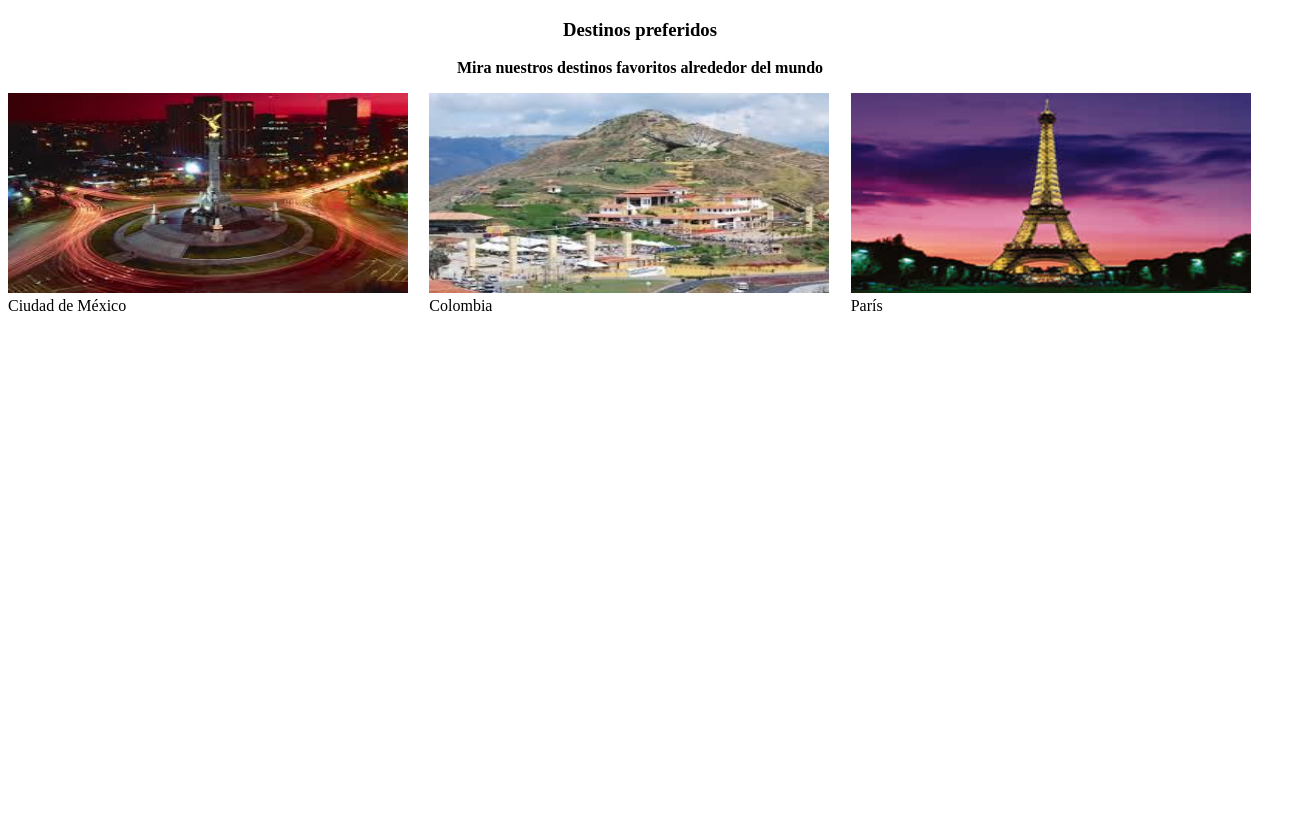
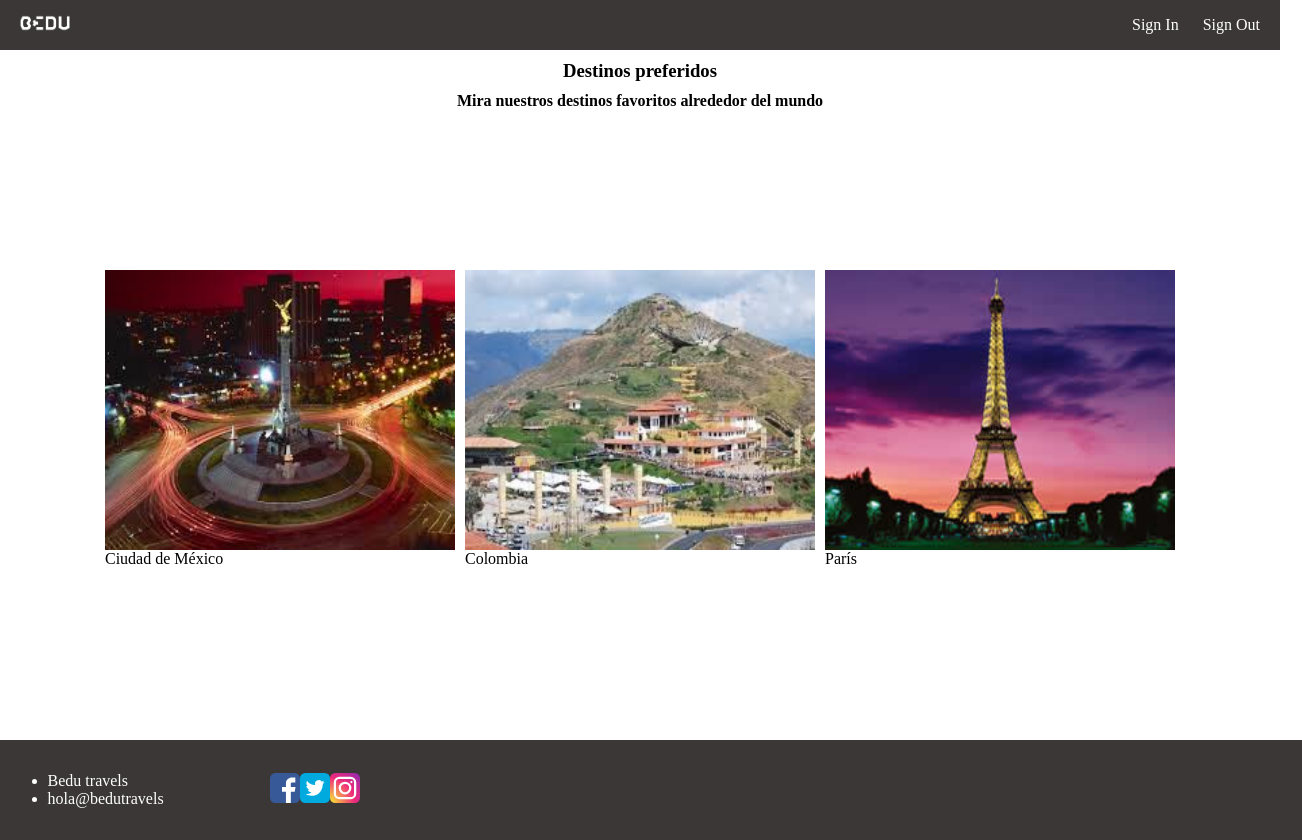
Before and after one commit to LGerardoGTZ/frontend-fundamentals, a plain HTML site: page destinations.html in a window 1280 px wide. Shown: the whole page, 1302 px wide, since content can reach past the window. Before the commit the page ends 800 px from the top, so only its background shows below. Drawn offline with Linux system fonts and the light colour scheme.

Commit message:
Improvements in footer and destinations

```diff
--- a/assets/css/common/footer.css
+++ b/assets/css/common/footer.css
@@ -5,37 +5,36 @@ padding: 0;
 }
 
 .footer{
-    background-color: black;
+    background-color: rgb(59, 55, 55);
     width: 100%;
-    height: auto;
+    height: 100px;
     margin-top: 50px;
     padding-left: 22px;
     color: white;
+    display: flex;
+    justify-content: flex-start;
+    align-items: center;
+
 }
 
 
 
-} */
 
-footer{
-    display: flex;
-    align-items: center;
-    justify-content: flex-start;
-}
+
 
 .contact{
     color: white;
-    width: 10%;
-    padding:5% 1%;
-    display:inline-block
+    width: 15%;
+    padding: 2%;
+
 
 
 }
 
-  .social-media-icons{
+  .social-media{
+      width: 20px;
+      margin: 5px;
 
-    width: 10%;
-    padding-left: 5%;
-    display: inline-block;
+
 
 }
--- a/assets/css/destinations/destinations.css
+++ b/assets/css/destinations/destinations.css
@@ -1,33 +1,43 @@
- h3, p{
+ *{
+     margin: 0;
+     padding: 0;
+ }
+
+ h3, p {
 
     font-weight: bold;
     text-align: center;
+    margin-top: 10px;
+
+}
+body{
+    height: 90vh;
+}
+
+
+.destinations{
+
+    height: 70vh;
+    display: grid;
+    margin-top: 20px;
+    /* grid-template-rows: 200px; */
+    grid-template-columns: repeat(3, minmax(300px, 350px));
+    justify-content: center;
+    align-content: center;
+    column-gap: 10px;
 
 }
 
-
-.container{
-
-    display: grid;
-    /* grid-template-rows: 200px; */
-    grid-template-columns: 1fr 1fr 1fr;
-    grid-template-areas: "mexico" "colombia" "paris";
-
-
+.image-destination{
+    display: block;
+    width: 100%;
+    height: 100%;
+    text-align: center;
+}
+.city-images{
+    margin: 0em;
 }
 
-/* .image-destination{
-    object-fit: cover;
-} */
-
-.mexico{
-    grid-area: mexico;
+div .item{
+    text-align: center;
 }
-
-.colombia{
-    grid-area: colombia;
-}
-
-.paris{
-    grid-area: paris;
-}
--- a/destinations.html
+++ b/destinations.html
@@ -5,19 +5,65 @@
     <meta name="viewport" content="width=device-width, initial-scale=1.0">
     <title>Destinations</title>
     <link rel="stylesheet" href="./assets/css/destinations/destinations.css">
+    <link rel="stylesheet" href="./assets/css/common/header.css">
+    <link rel="stylesheet" href="./assets/css/common/footer.css">
 </head>
 <body>
+    <nav>
+        <div>
+          <a href="#">
+            <img src="./assets/images/bedu_logo.png" alt="bedu logo" id="bedu-logo">
+          </a>
+        </div>
+        <div>
+          <a href="#">Sign In</a>
+          <a href="#">Sign Out</a>
+        </div>
+      </nav>
+
     <h3>Destinos preferidos</h3>
     <p>Mira nuestros destinos favoritos alrededor del mundo</p>
-    <div class="container">
-        <!-- <figure class="destinations-photos">  -->
-            <div class="item"><img class="image-destination mexico" src="assets/images/destinations/Sesion04-FlexBoxYTheGrid_Ejemplo02_assets_images_cdmx.jpeg" width="400px" height="200px" alt="cdmx">Ciudad de México</div>
-            <div class="item"><img class="image-destination colombia" src="assets/images/destinations/Sesion04-FlexBoxYTheGrid_Ejemplo02_assets_images_colombia.jpg" width="400px" height="200px" alt="colombia">Colombia</div>
-            <div class="item"><img class="image-destination paris" src="assets/images/destinations/Sesion04-FlexBoxYTheGrid_Ejemplo02_assets_images_francia.jpg" width="400px" height="200px" alt="francia">París</div>
+    <section class="destinations">
+      <figure class="city-images">
+        <img class="image-destination" src="assets/images/destinations/Sesion04-FlexBoxYTheGrid_Ejemplo02_assets_images_cdmx.jpeg" alt="cdmx"><span class="city-names">Ciudad de México</span>
+      </figure>
+      <figure class="city-images">
+        <img class="image-destination" src="assets/images/destinations/Sesion04-FlexBoxYTheGrid_Ejemplo02_assets_images_colombia.jpg" alt="colombia"><span class="city-names">Colombia</span>
+      </figure>
+      <figure class="city-images">
+        <img class="image-destination" src="assets/images/destinations/Sesion04-FlexBoxYTheGrid_Ejemplo02_assets_images_francia.jpg"  alt="francia"><span class="city-names">París</span>
+      </figure>
+    </section>
 
-        <!-- </figure> -->
 
-    </div>
+
+        <footer class="footer">
+          <ul class="contact">
+            <li>Bedu travels</li>
+            <li>hola@bedutravels</li>
+          </ul>
+          <a class="social-media" href="#">
+            <figure>
+            <img src="./assets/images/Sesion01-HTMLyCSSBasico_ActividadFinal_assets_images_facebook.svg"
+              width="30px" alt="facebook">
+            </figure>
+          </a>
+
+          <a class="social-media" href="#">
+              <figure>
+              <img src="./assets/images/Sesion01-HTMLyCSSBasico_ActividadFinal_assets_images_twitter.svg"
+                width="30px" alt="twitter">
+              </figure>
+          </a>
+
+          <a class="social-media" href="#">
+             <figure>
+             <img src="./assets/images/Sesion01-HTMLyCSSBasico_ActividadFinal_assets_images_instagram.svg"
+                width="30px" alt="instagram">
+             </figure>
+          </a>
+        </footer>
+
 
 </body>
 </html>
```
Also changed, not shown: index.html (+8 -6 lines).
